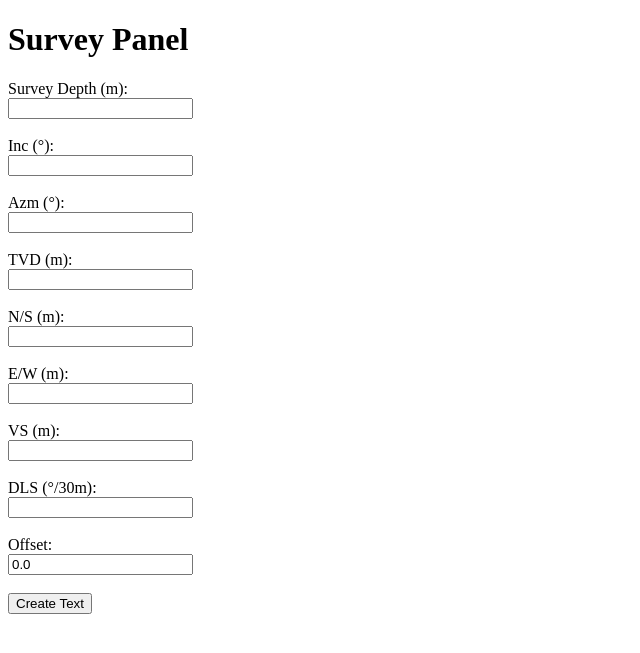
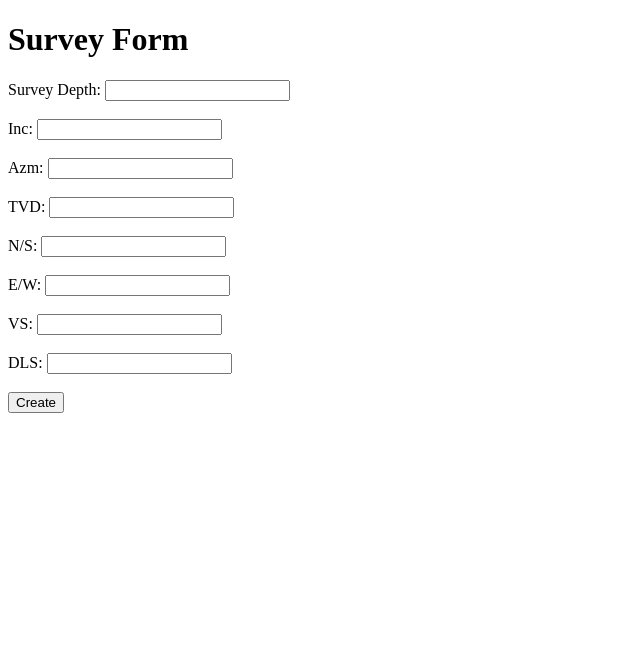
Before and after one commit to krcaenis/Online-Survey, a Flask app: page / in a window 1280 px wide. Shown: the top 653 px of the page, without its empty margins (0-640 px from the left). Run offline with Flask 3, Linux system fonts and the light colour scheme.

Commit message:
Updated app.py and index.html with new features

```diff
--- a/config.ini
+++ b/config.ini
@@ -1,2 +1,2 @@
 [Settings]
-offset = 0
+offset = 15.41
--- a/templates/index.html
+++ b/templates/index.html
@@ -3,57 +3,36 @@
 <head>
     <meta charset="UTF-8">
     <meta name="viewport" content="width=device-width, initial-scale=1.0">
-    <title>Survey Panel</title>
+    <title>Survey Form</title>
 </head>
 <body>
-    <h1>Survey Panel</h1>
+    <h1>Survey Form</h1>
+    <form action="/create_text" method="post">
+        <label for="survey_depth">Survey Depth:</label>
+        <input type="number" id="survey_depth" name="survey_depth" required><br><br>
 
-    {% with messages = get_flashed_messages(with_categories=true) %}
-      {% if messages %}
-        {% for category, message in messages %}
-          <div class="alert alert-{{ category }}">{{ message }}</div>
-        {% endfor %}
-      {% endif %}
-    {% endwith %}
+        <label for="inc">Inc:</label>
+        <input type="number" id="inc" name="inc" required><br><br>
 
-    <form method="post">
-        <label>Survey Depth (m):</label><br>
-        <input type="text" name="survey_depth"><br><br>
+        <label for="azm">Azm:</label>
+        <input type="number" id="azm" name="azm" required><br><br>
 
-        <label>Inc (°):</label><br>
-        <input type="text" name="inc"><br><br>
+        <label for="tvd">TVD:</label>
+        <input type="number" id="tvd" name="tvd" required><br><br>
 
-        <label>Azm (°):</label><br>
-        <input type="text" name="azm"><br><br>
+        <label for="ns">N/S:</label>
+        <input type="number" id="ns" name="ns" required><br><br>
 
-        <label>TVD (m):</label><br>
-        <input type="text" name="tvd"><br><br>
+        <label for="ew">E/W:</label>
+        <input type="number" id="ew" name="ew" required><br><br>
 
-        <label>N/S (m):</label><br>
-        <input type="text" name="ns"><br><br>
+        <label for="vs">VS:</label>
+        <input type="number" id="vs" name="vs" required><br><br>
 
-        <label>E/W (m):</label><br>
-        <input type="text" name="ew"><br><br>
+        <label for="dls">DLS:</label>
+        <input type="number" id="dls" name="dls" required><br><br>
 
-        <label>VS (m):</label><br>
-        <input type="text" name="vs"><br><br>
-
-        <label>DLS (°/30m):</label><br>
-        <input type="text" name="dls"><br><br>
-
-        <label>Offset:</label><br>
-        <input type="text" name="offset" value="{{ offset }}"><br><br>
-
-        <button type="submit">Create Text</button>
+        <button type="submit">Create</button>
     </form>
-
-    {% if result %}
-    <h3>Result:</h3>
-    <pre>{{ result }}</pre>
-    <form action="{{ url_for('copy_text') }}" method="post">
-        <input type="hidden" name="result" value="{{ result }}">
-        <button type="submit">Copy</button>
-    </form>
-    {% endif %}
 </body>
 </html>
```
